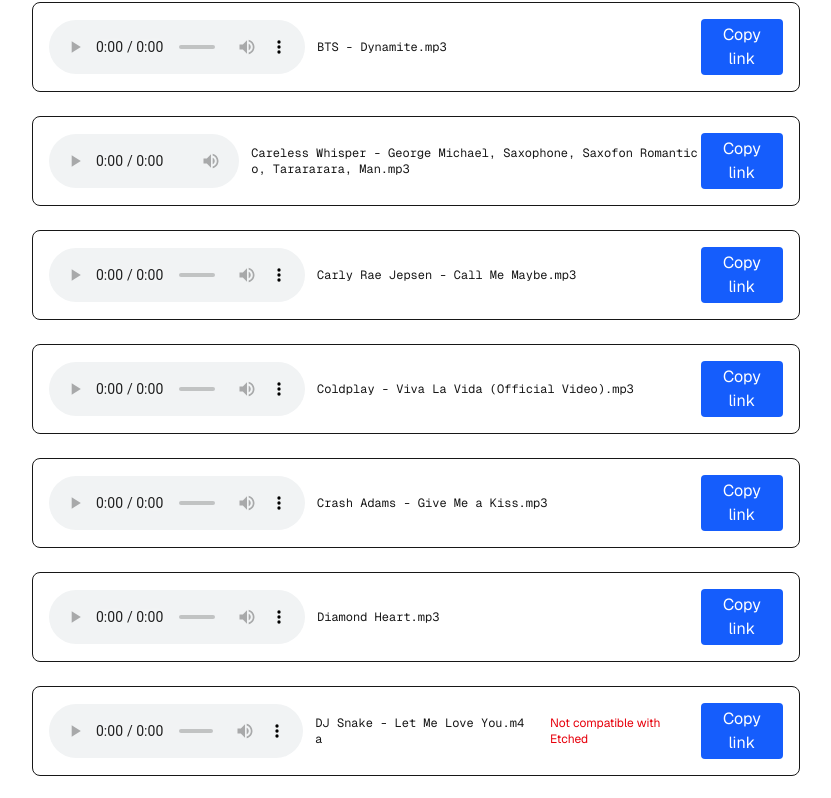
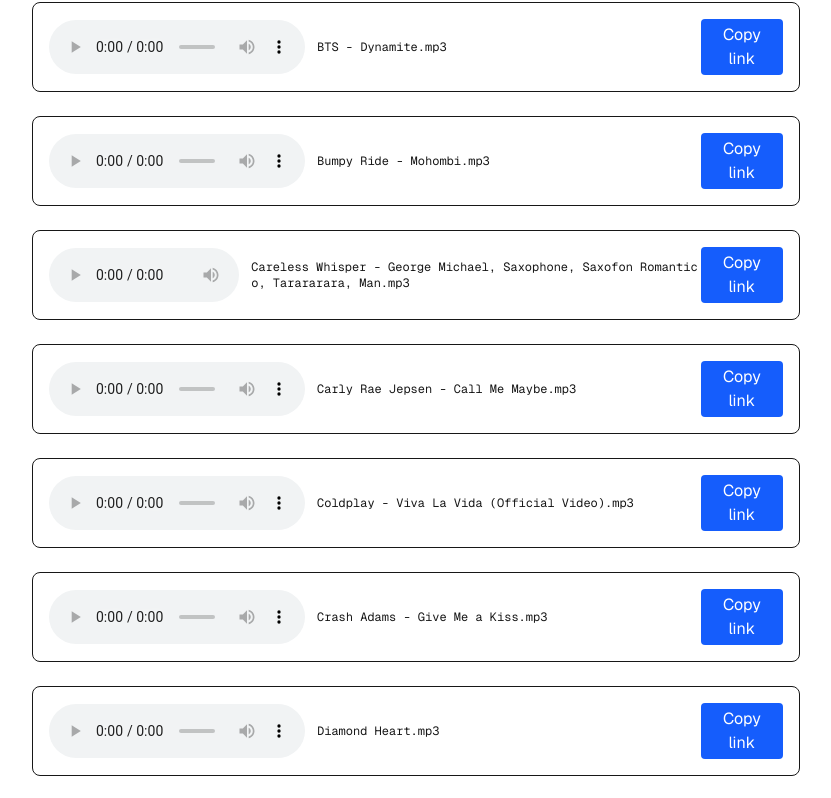
Before and after one commit to acierto-incomodo/myjoncraft-sgs-music, a Next.js app: page /en in a window 1280 px wide. Shown: the part 2832-3630 px from the top of the page, without its empty margins (224-1055 px from the left). Built offline with nearby package versions, Linux system fonts and the light colour scheme.

Commit message:
1.2.4
more music

```diff
--- a/app/[lang]/page.tsx
+++ b/app/[lang]/page.tsx
@@ -54,7 +54,7 @@
         </div>
       </main>
       <footer className="row-start-3 flex gap-[24px] flex-wrap items-center justify-center">
-        <span className="text-sm text-gray-600 dark:text-gray-300">StormGamesStudios © 2025 - v1.2.3</span>
+        <span className="text-sm text-gray-600 dark:text-gray-300">StormGamesStudios © 2025 - v1.2.4</span>
       </footer>
     </div>
   );
--- a/app/music-files.json
+++ b/app/music-files.json
@@ -21,6 +21,7 @@
    "Besos En Guerra.mp3",
    "Bruno Mars - Marry You.mp3",
    "BTS - Dynamite.mp3",
+   "Bumpy Ride - Mohombi.mp3",
    "Careless Whisper - George Michael, Saxophone, Saxofon Romantico, Tarararara, Man.mp3",
    "Carly Rae Jepsen - Call Me Maybe.mp3",
    "Coldplay - Viva La Vida (Official Video).mp3",
```
Also changed, not shown: 1 other file (tests, documents, lock files or other folders).
